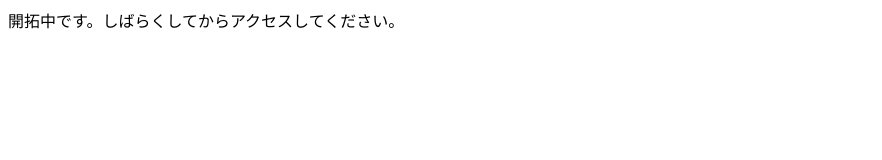
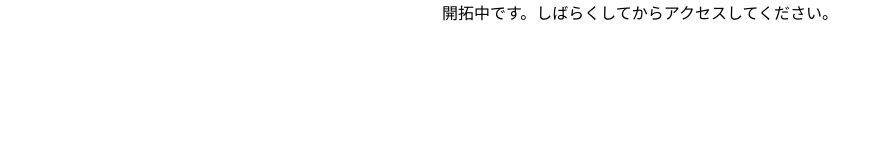
Before and after one commit to gasukaku/kan-div, a plain HTML site: page index.html in a window 1280 px wide. Shown: the whole page, without its empty margins (0-882 px from the left). Drawn offline with Linux system fonts and the light colour scheme.

Commit message:
Update index.html

```diff
--- a/index.html
+++ b/index.html
@@ -8,7 +8,7 @@
 <meta property="og:title" content="感情DIV" />
 <meta property="og:description" content="感情に合わせたdivが使えるサイト" />
 <meta property="og:image" content="" />
-<link rel="stylesheet"  src="../style.css">
+<link rel="stylesheet"  href="../style.css">
   </head>
 
 開拓中です。しばらくしてからアクセスしてください。
```
